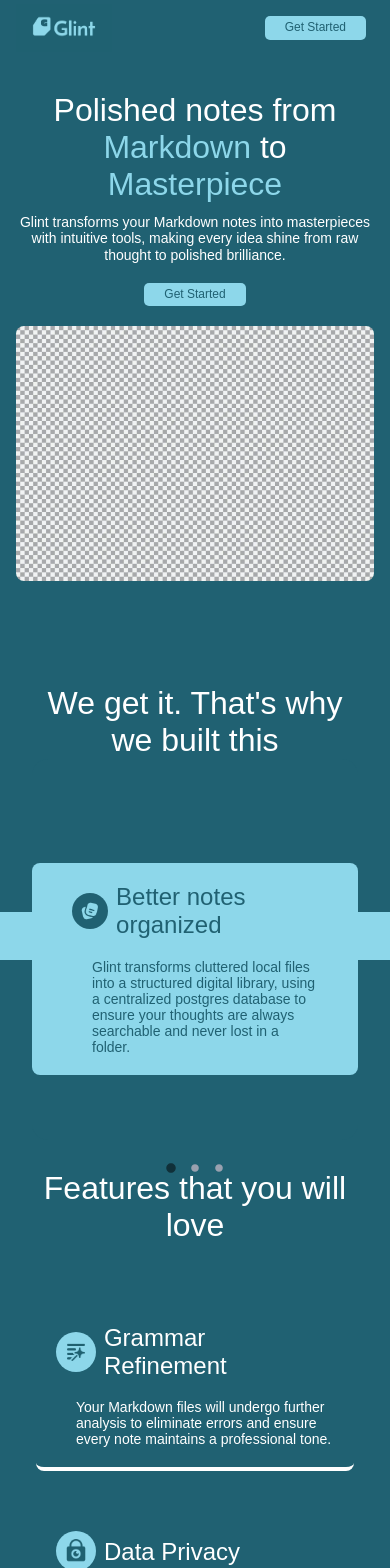
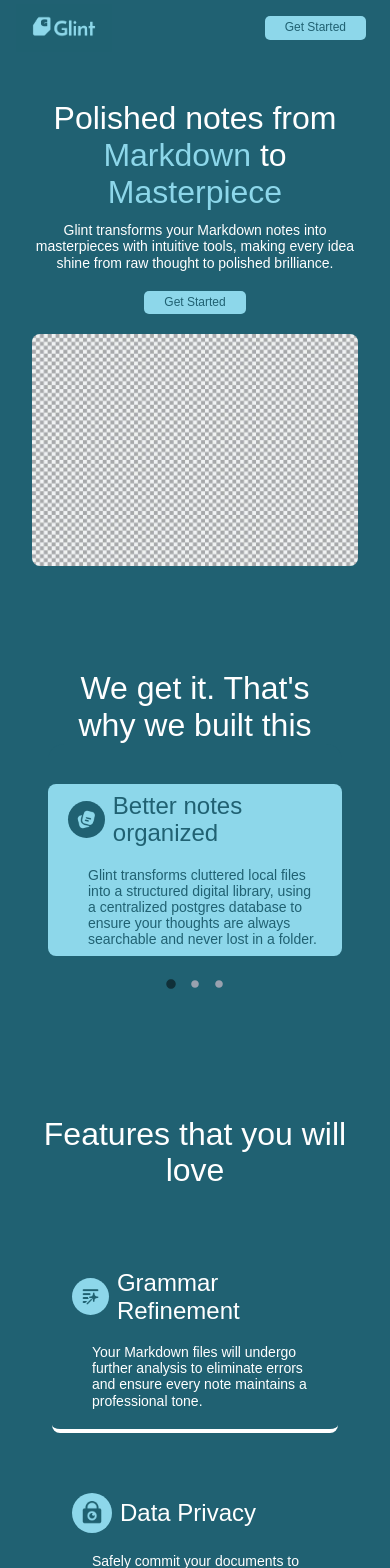
Before and after one commit to Muelvzz/markdown-note-taking-app, a React (Vite) app in the folder frontend/: page / in a window 390 px wide. Shown: the top 1568 px of the page. Built offline with nearby package versions, Linux system fonts and the light colour scheme; a web font is replaced by a local one.

Commit message:
Code Performance

```diff
--- a/frontend/src/app/routes/Notes.tsx
+++ b/frontend/src/app/routes/Notes.tsx
@@ -1,5 +1,6 @@
 import { useState, useEffect } from "react"
 
+import LandingFooter from "../../features/landing_page/components/LandingFooter"
 import Nav from "../../components/Nav"
 import NoteCard from "../../features/notes-page/components/NoteCard"
 import NoSearchesFound from "../../features/notes-page/components/NoSearchesFound"
@@ -41,7 +42,7 @@ export default function Notes() {
                 </div>
                 <div className="
                     bg-(--secondary-color) text-(--primary-color) py-1 rounded-lg
-                    flex gap-x-2 px-4
+                    flex md:gap-x-2 lg:px-4 md:px-2 px-1
                 ">
                     <button className="p-1">
                         <img
@@ -51,7 +52,7 @@ export default function Notes() {
                     </button>
                     <input
                         type="text"
-                        className="w-full text-(--primary-color) px-3"
+                        className="w-full text-(--primary-color) px-1"
                         placeholder="Search Input"
                         value={ search }
                         onChange={(e) => setSearch(e.target.value)}
@@ -63,6 +64,9 @@ export default function Notes() {
                     }
                 </div>
             </main>
+            <footer>
+                <LandingFooter />
+            </footer>
         </>
     )
 }
--- a/frontend/src/components/Nav.tsx
+++ b/frontend/src/components/Nav.tsx
@@ -7,7 +7,7 @@ export default function Nav() {
             <nav id='main-navigation'
                 className='flex justify-between items-center'
             >
-                <div className='flex justify-between gap-x-5 items-center'>
+                <div className='flex justify-between gap-x-2 lg:gap-x-5 items-center'>
                     <div>
                         <img src={logo} alt="Logo image" className='w-24'/>
                     </div>
--- a/frontend/src/features/landing_page/components/Card.tsx
+++ b/frontend/src/features/landing_page/components/Card.tsx
@@ -3,7 +3,7 @@ import { cardData } from "./solutionData"
 export default function Card({ image, title, description }: cardData) {
     return (
         <div className="
-            bg-(--secondary-color) px-10 py-5 rounded-lg
+            bg-(--secondary-color) px-5 py-2 lg:px-10 lg:py-5 rounded-lg
             lg:ml-15 lg:mr-15 mt-10 flex flex-col gap-y-5
             text-(--primary-color)
 
--- a/frontend/src/features/landing_page/components/Solution.tsx
+++ b/frontend/src/features/landing_page/components/Solution.tsx
@@ -37,7 +37,7 @@ export default function Solution() {
                     <BsChevronCompactLeft onClick={prevSlide} size={20} />
                 </div>
 
-                <div className="w-full h-full flex justify-center items-center">
+                <div>
                     <Card
                         image={cardData[currentIndex].image}
                         title={cardData[currentIndex].title}
--- a/frontend/src/index.css
+++ b/frontend/src/index.css
@@ -19,14 +19,13 @@
 
 * { font-family: "Belanosima", sans-serif; }
 
-html, #root, main {
-    height: 100%;
+html, #root, main, body {
+    min-height: 100vh;
 }
 
 body {
     background-color: var(--primary-color);
     color: white;
-    height: 100%;
     box-sizing: border-box;
     line-height: 1.15;
     animation: fadeIn 1s ease-in forwards;
@@ -62,7 +61,7 @@ p { font-size: 16px; }
 
 /* SPECIFIC COMPONENT STYLES */
 
-#main-navigation {
+#main-navigation, main {
     padding: 1rem 2rem;
 }
 
@@ -78,6 +77,12 @@ p { font-size: 16px; }
 
 /* MEDIA RESPONSIVENESS */
 
+@media screen and (max-width: 768px) {
+    #main-navigation, main {
+        padding: 0.5rem 1rem;
+    }
+}
+
 @media screen and (min-width: 1024px) {
     main, #landing-navigation {
         margin-left: 20%;
```
